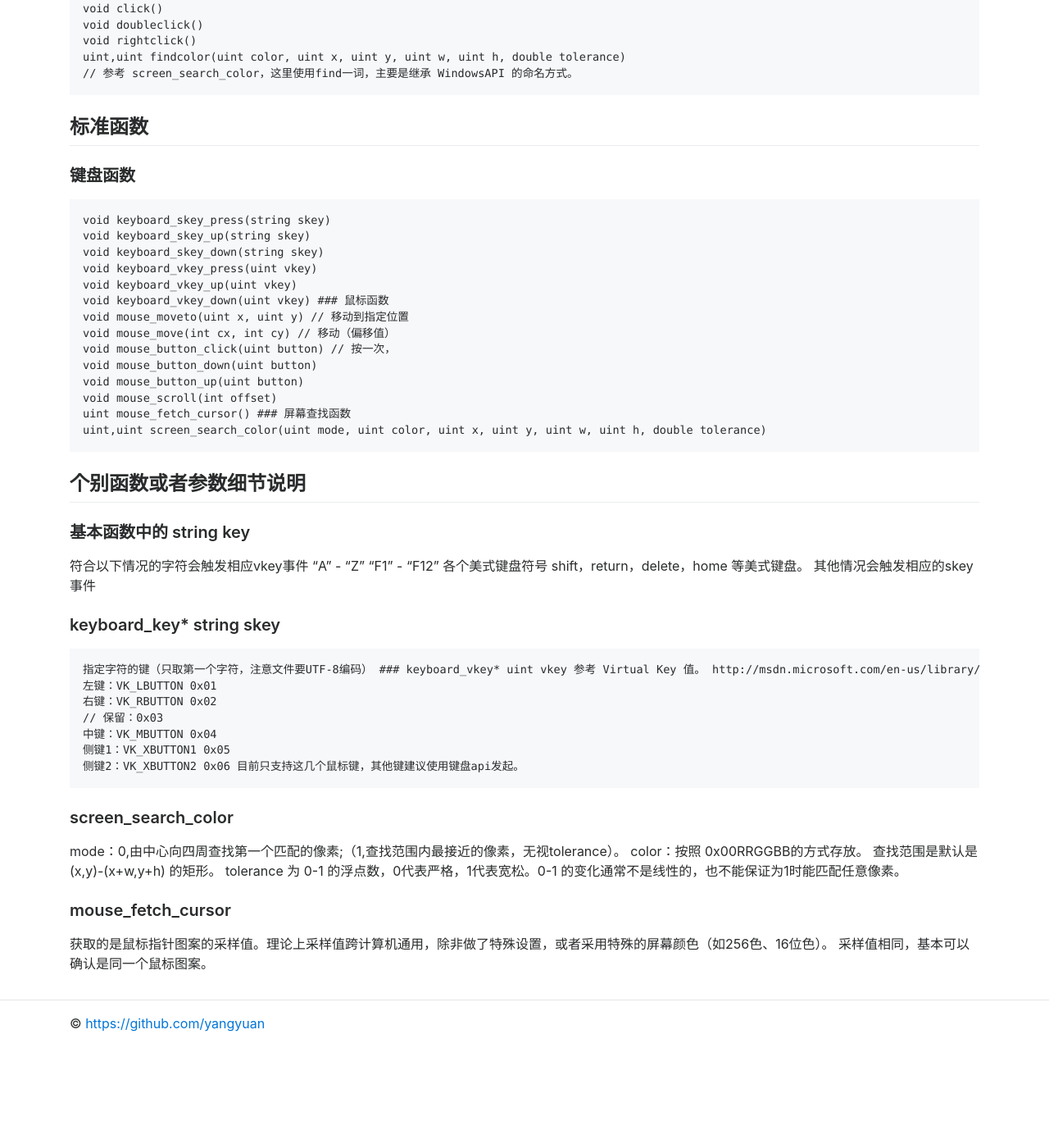
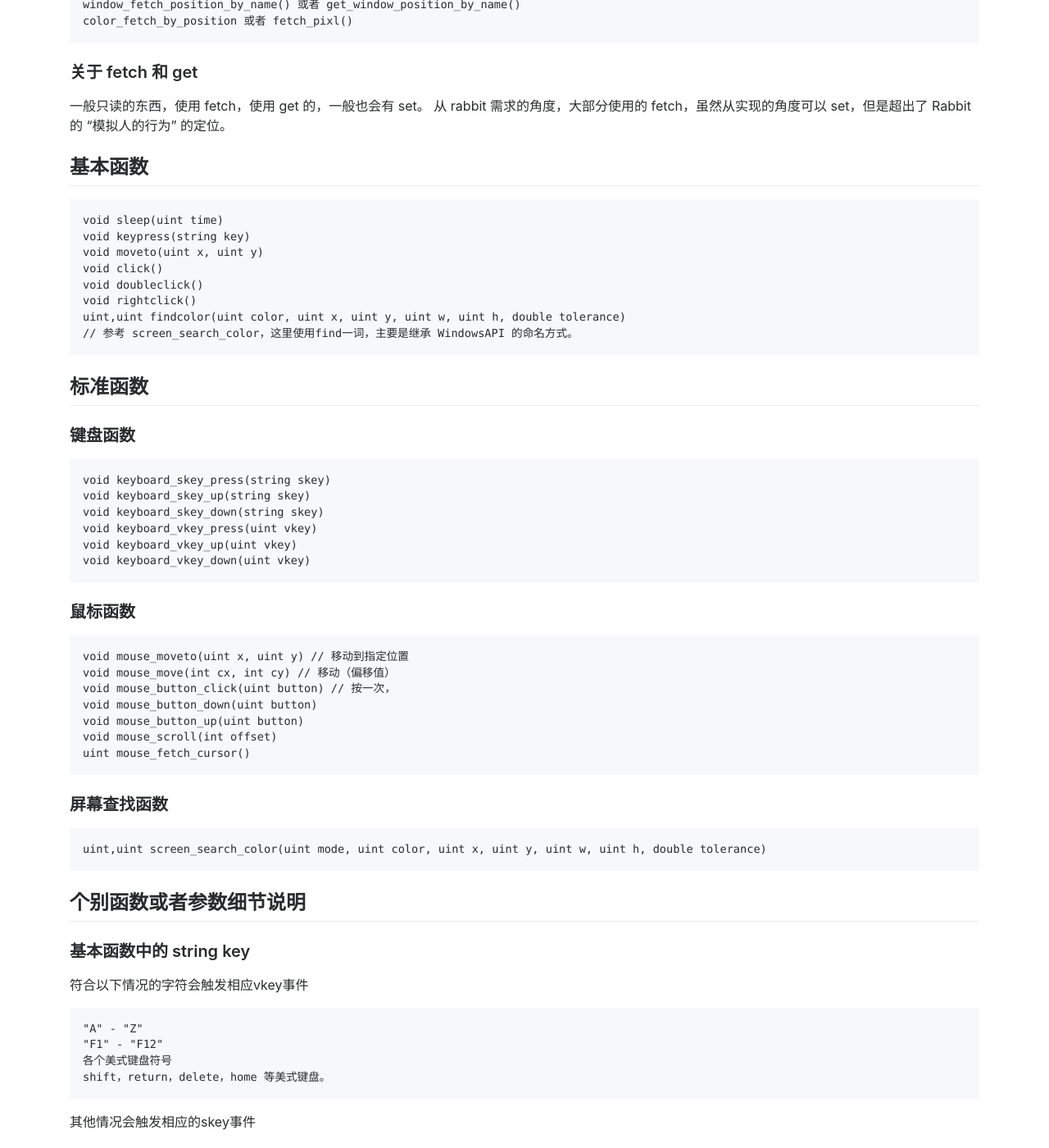
Before and after one commit to yangyuan/yangyuan.github.io, a Jekyll site: the page built from _posts/2014-12-09-zh-rabbit-api-set.md, in a window 1280 px wide and 1400 px high, scrolled down 622 px. Shown: the whole window at 82% size. Built offline with Jekyll 4.4.1, drawn with Linux system fonts in a browser that asks for light colours; nearby versions of some CDN libraries; before the commit the page ends 1922 px from its top, so only the background shows below that; some of the changed text lies outside the part shown.

Commit message:
Update 2014-12-09-zh-rabbit-api-set.md

````diff
--- a/_posts/2014-12-09-zh-rabbit-api-set.md
+++ b/_posts/2014-12-09-zh-rabbit-api-set.md
@@ -3,86 +3,116 @@
 title: （坑）Rabbit API 简要说明
 ---
 
-### 命名规范
+## 命名规范
 以 c 标准库为基准，但是避免缩写。
 可以看出 rabbit 的基本函数命名非常不规范，从规范的角度，至少是这样的。
-	keyboard_press
-	system_sleep
-	mouse_moveto
-	mouse_leftclick mouse_rightclick 或者 mouse_click(int button)
+```
+keyboard_press
+system_sleep
+mouse_moveto
+mouse_leftclick mouse_rightclick 或者 mouse_click(int button)
+```
 但是从我个人认为，一个内置基础库没必要这样，类似于 print, require, echo 这些函数。所以这些常用基本函数上，都是使用单个词。
 非基本函数一般遵循以下原则。
-	[prefix_]action[_target][_by_param]()
-	[prefix_]target_action()
+```
+[prefix_]action[_target][_by_param]()
+[prefix_]target_action()
+```
 如：
-	button_fetch_name_by_id() 或者 fetch_button_name_by_id()
-	window_fetch_position_by_name() 或者 get_window_position_by_name()
-	color_fetch_by_position 或者 fetch_pixl()
-# 关于 fetch 和 get
+```
+button_fetch_name_by_id() 或者 fetch_button_name_by_id()
+window_fetch_position_by_name() 或者 get_window_position_by_name()
+color_fetch_by_position 或者 fetch_pixl()
+```
+
+### 关于 fetch 和 get
 一般只读的东西，使用 fetch，使用 get 的，一般也会有 set。
 从 rabbit 需求的角度，大部分使用的 fetch，虽然从实现的角度可以 set，但是超出了 Rabbit 的 “模拟人的行为” 的定位。
 
-基本函数
-----
-	void sleep(uint time)
-	void keypress(string key)
-	void moveto(uint x, uint y)
-	void click()
-	void doubleclick()
-	void rightclick()
-	uint,uint findcolor(uint color, uint x, uint y, uint w, uint h, double tolerance)
-	// 参考 screen_search_color，这里使用find一词，主要是继承 WindowsAPI 的命名方式。
+## 基本函数
+```
+void sleep(uint time)
+void keypress(string key)
+void moveto(uint x, uint y)
+void click()
+void doubleclick()
+void rightclick()
+uint,uint findcolor(uint color, uint x, uint y, uint w, uint h, double tolerance)
+// 参考 screen_search_color，这里使用find一词，主要是继承 WindowsAPI 的命名方式。
+```
+## 标准函数
 
-标准函数
-----
 ### 键盘函数
-	void keyboard_skey_press(string skey)
-	void keyboard_skey_up(string skey)
-	void keyboard_skey_down(string skey)
-	void keyboard_vkey_press(uint vkey)
-	void keyboard_vkey_up(uint vkey)
-	void keyboard_vkey_down(uint vkey)
+```
+void keyboard_skey_press(string skey)
+void keyboard_skey_up(string skey)
+void keyboard_skey_down(string skey)
+void keyboard_vkey_press(uint vkey)
+void keyboard_vkey_up(uint vkey)
+void keyboard_vkey_down(uint vkey)
+```
 ### 鼠标函数
-	void mouse_moveto(uint x, uint y) // 移动到指定位置
-	void mouse_move(int cx, int cy) // 移动（偏移值）
-	void mouse_button_click(uint button) // 按一次，
-	void mouse_button_down(uint button)
-	void mouse_button_up(uint button)
-	void mouse_scroll(int offset)
-	uint mouse_fetch_cursor()
+```
+void mouse_moveto(uint x, uint y) // 移动到指定位置
+void mouse_move(int cx, int cy) // 移动（偏移值）
+void mouse_button_click(uint button) // 按一次，
+void mouse_button_down(uint button)
+void mouse_button_up(uint button)
+void mouse_scroll(int offset)
+uint mouse_fetch_cursor()
+```
 ### 屏幕查找函数
-	uint,uint screen_search_color(uint mode, uint color, uint x, uint y, uint w, uint h, double tolerance)
+```
+uint,uint screen_search_color(uint mode, uint color, uint x, uint y, uint w, uint h, double tolerance)
+```
 
-个别函数或者参数细节说明
-----
+## 个别函数或者参数细节说明
+
 ### 基本函数中的 string key
+
 符合以下情况的字符会触发相应vkey事件
+
 	"A" - "Z"
 	"F1" - "F12"
 	各个美式键盘符号
 	shift，return，delete，home 等美式键盘。
+
 其他情况会触发相应的skey事件
+
 ### keyboard_key* string skey
+
 	指定字符的键（只取第一个字符，注意文件要UTF-8编码）
+
 ### keyboard_vkey* uint vkey
+
 参考 Virtual Key 值。
 http://msdn.microsoft.com/en-us/library/windows/desktop/dd375731.aspx
+
 ### uint button
+
 button 是一个鼠标按键ID，一个ID代表一个鼠标键。值的设计参考了 Virtual Key 值
+
 	左键：VK_LBUTTON 0x01
 	右键：VK_RBUTTON 0x02
 	// 保留：0x03
 	中键：VK_MBUTTON 0x04
 	侧键1：VK_XBUTTON1 0x05
 	侧键2：VK_XBUTTON2 0x06
+
 目前只支持这几个鼠标键，其他键建议使用键盘api发起。
 
 ### screen_search_color
+
 mode：0,由中心向四周查找第一个匹配的像素;（1,查找范围内最接近的像素，无视tolerance）。
+
 color：按照 0x00RRGGBB的方式存放。
+
 查找范围是默认是 (x,y)-(x+w,y+h) 的矩形。
+
 tolerance 为 0-1 的浮点数，0代表严格，1代表宽松。0-1 的变化通常不是线性的，也不能保证为1时能匹配任意像素。
 
 ### mouse_fetch_cursor
+
 获取的是鼠标指针图案的采样值。理论上采样值跨计算机通用，除非做了特殊设置，或者采用特殊的屏幕颜色（如256色、16位色）。
+
 采样值相同，基本可以确认是同一个鼠标图案。
````
